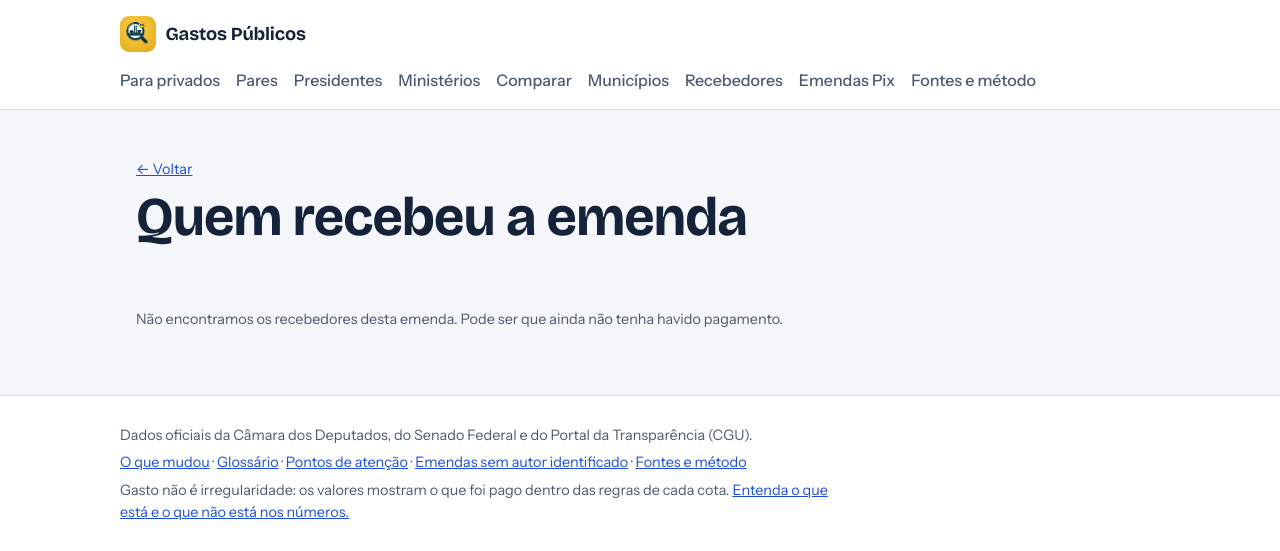
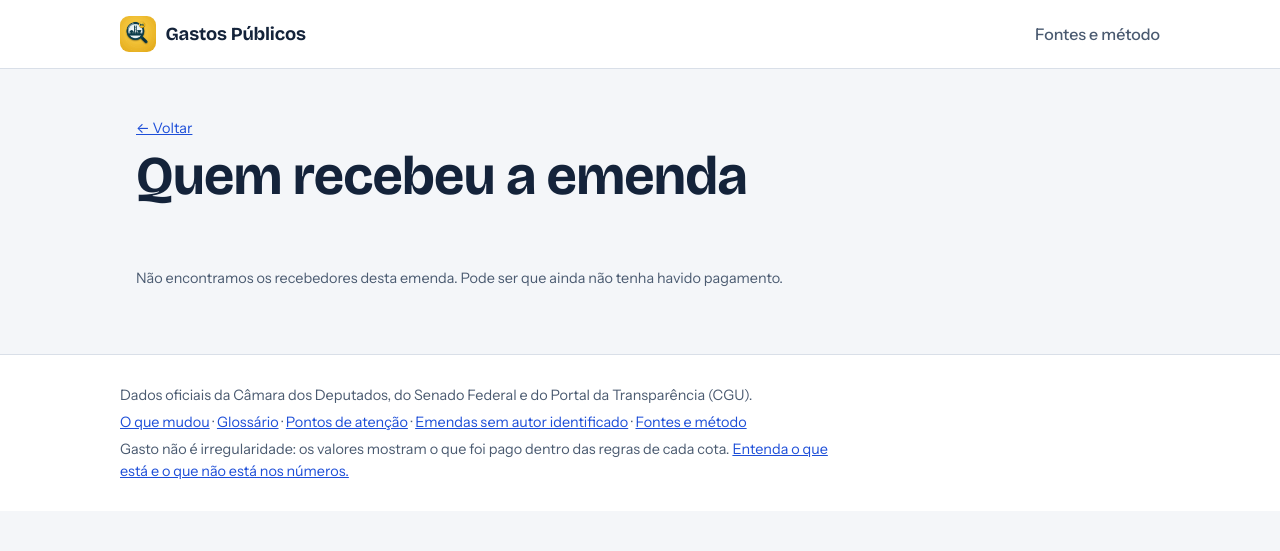
Before and after one commit to rinaldotg/gastos-politicos, a Python web app: template site/templates/emenda.html in a window 1280 px wide. Shown: the top 551 px of the page. Run offline with Jinja, Linux system fonts and the light colour scheme; the template is opened without the code that fills it, so the values that code supplies are empty.

Commit message:
Cabecalho: so Fontes e metodo; navegacao pelos cards
Co-Authored-By: Claude Sonnet 5.5 <noreply@anthropic.com>
Claude-Session: https://claude.ai/code/session_01Q7TGwhxXKu5SgUsFtrboQV

```diff
--- a/site/templates/base.html
+++ b/site/templates/base.html
@@ -26,17 +26,7 @@
 <a class="pular" href="#conteudo">Ir para o conteúdo</a>
 <header class="topo">
   <a class="marca" href="{{ raiz or './' }}"><img src="{{ raiz }}static/logo.png" alt="" width="36" height="36">Gastos Públicos</a>
-  <nav aria-label="Principal">
-    <a href="{{ raiz }}privados/">Para privados</a>
-    <a href="{{ raiz }}pares/">Pares</a>
-    <a href="{{ raiz }}presidentes/">Presidentes</a>
-    <a href="{{ raiz }}ministerios/">Ministérios</a>
-    <a href="{{ raiz }}comparar/">Comparar</a>
-    <a href="{{ raiz }}municipios/">Municípios</a>
-    <a href="{{ raiz }}recebedores/">Recebedores</a>
-    <a href="{{ raiz }}emendas-pix/">Emendas Pix</a>
-    <a href="{{ raiz }}sobre/">Fontes e método</a>
-  </nav>
+  <nav aria-label="Principal"><a href="{{ raiz }}sobre/">Fontes e método</a></nav>
 </header>
 <main id="conteudo">
 {% block conteudo %}{% endblock %}
```
